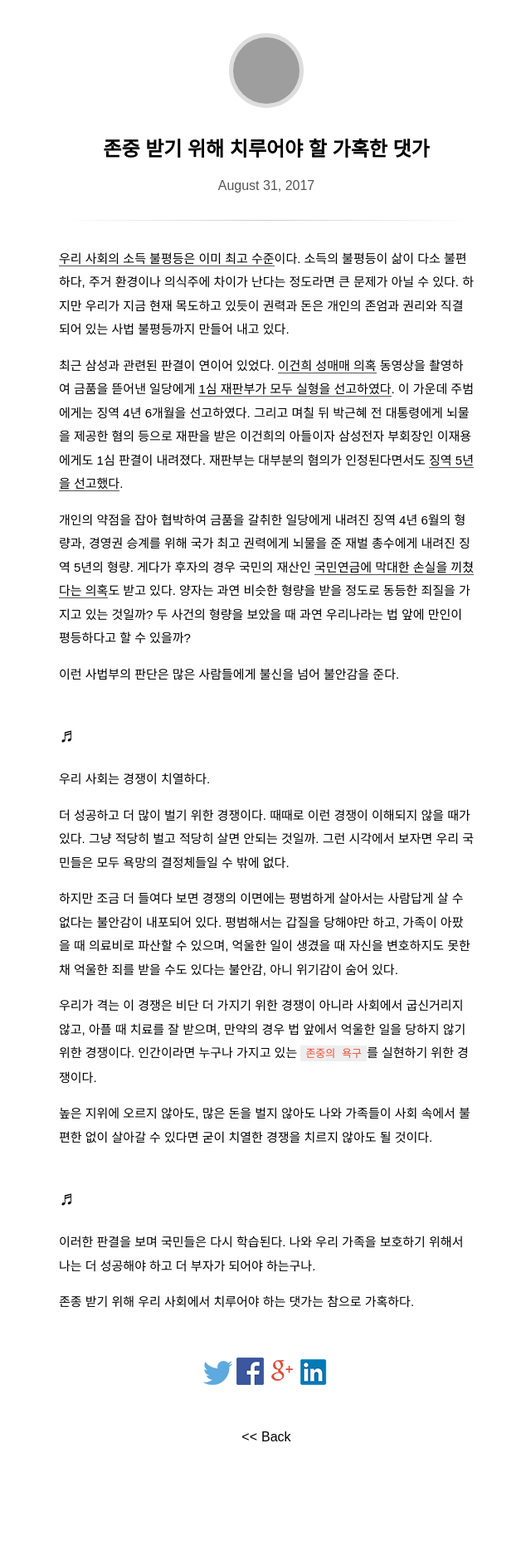
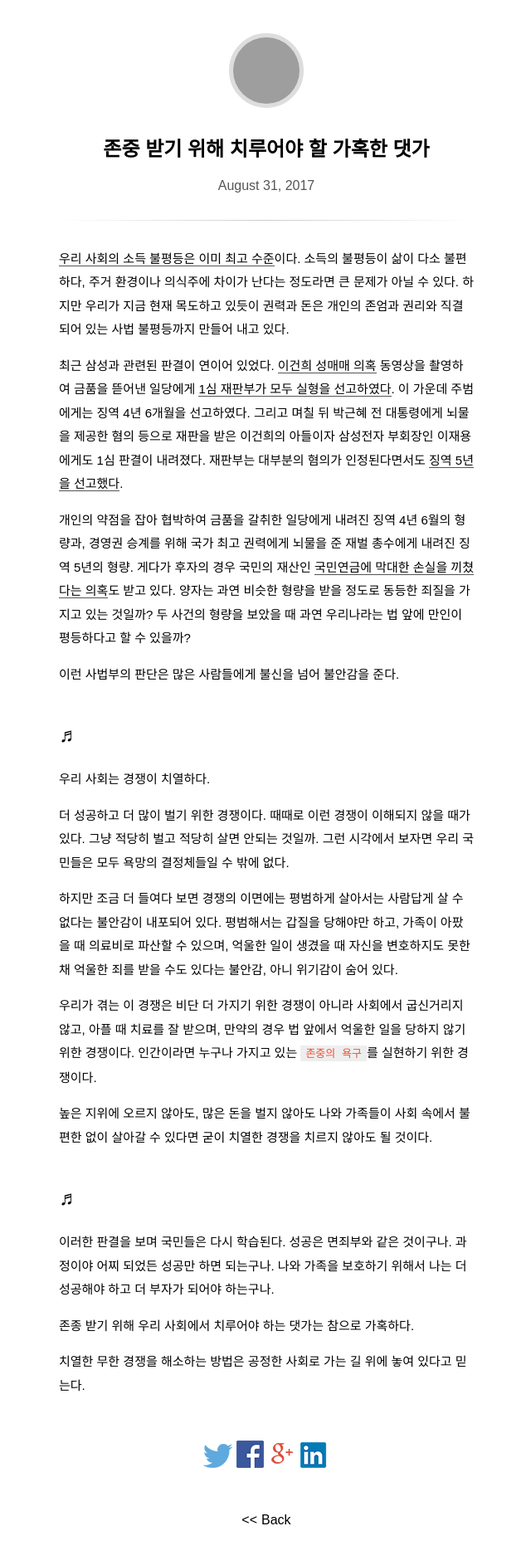
Before and after one commit to pinedance/blog, a Jekyll site: the page built from _posts/2017/07-12/2017-08-31-존중-받기-위해-치루어야-할-가혹한-댓가.md, in a window 1280 px wide. Shown: the whole page at 83% size, without its empty margins (319-959 px from the left). Built offline with Jekyll 4.4.1, drawn with Linux system fonts in a browser that asks for light colours; some web fonts are replaced; comment, search, counter and statistics services are not loaded; before the commit the page ends 1786 px from its top, so only the background shows below that; grey boxes are pictures that could not be loaded.

Commit message:
update posts

```diff
--- a/_posts/2017/07-12/2017-08-31-존중-받기-위해-치루어야-할-가혹한-댓가.md
+++ b/_posts/2017/07-12/2017-08-31-존중-받기-위해-치루어야-할-가혹한-댓가.md
@@ -20,12 +20,14 @@ categories: think
 
 하지만 조금 더 들여다 보면 경쟁의 이면에는 평범하게 살아서는 사람답게 살 수 없다는 불안감이 내포되어 있다. 평범해서는 갑질을 당해야만 하고, 가족이 아팠을 때 의료비로 파산할 수 있으며, 억울한 일이 생겼을 때 자신을 변호하지도 못한 채 억울한 죄를 받을 수도 있다는 불안감, 아니 위기감이 숨어 있다.
 
-우리가 격는 이 경쟁은 비단 더 가지기 위한 경쟁이 아니라 사회에서 굽신거리지 않고, 아플 때 치료를 잘 받으며, 만약의 경우 법 앞에서 억울한 일을 당하지 않기 위한 경쟁이다. 인간이라면 누구나 가지고 있는 `존중의 욕구`를 실현하기 위한 경쟁이다.
+우리가 겪는 이 경쟁은 비단 더 가지기 위한 경쟁이 아니라 사회에서 굽신거리지 않고, 아플 때 치료를 잘 받으며, 만약의 경우 법 앞에서 억울한 일을 당하지 않기 위한 경쟁이다. 인간이라면 누구나 가지고 있는 `존중의 욕구`를 실현하기 위한 경쟁이다.
 
 높은 지위에 오르지 않아도, 많은 돈을 벌지 않아도 나와 가족들이 사회 속에서 불편한 없이 살아갈 수 있다면 굳이 치열한 경쟁을 치르지 않아도 될 것이다.
 
 ## ♬
 
-이러한 판결을 보며 국민들은 다시 학습된다. 나와 우리 가족을 보호하기 위해서 나는 더 성공해야 하고 더 부자가 되어야 하는구나.
+이러한 판결을 보며 국민들은 다시 학습된다. 성공은 면죄부와 같은 것이구나. 과정이야 어찌 되었든 성공만 하면 되는구나. 나와 가족을 보호하기 위해서 나는 더 성공해야 하고 더 부자가 되어야 하는구나.
 
 존종 받기 위해 우리 사회에서 치루어야 하는 댓가는 참으로 가혹하다.
+
+치열한 무한 경쟁을 해소하는 방법은 공정한 사회로 가는 길 위에 놓여 있다고 믿는다.
```
Also changed, not shown: _posts/2017/07-12/2017-09-06-비상식의-상식화.md (+1 -1 lines).
